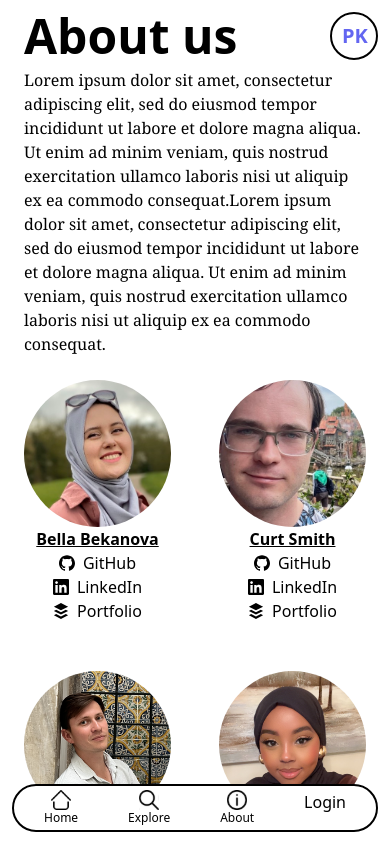
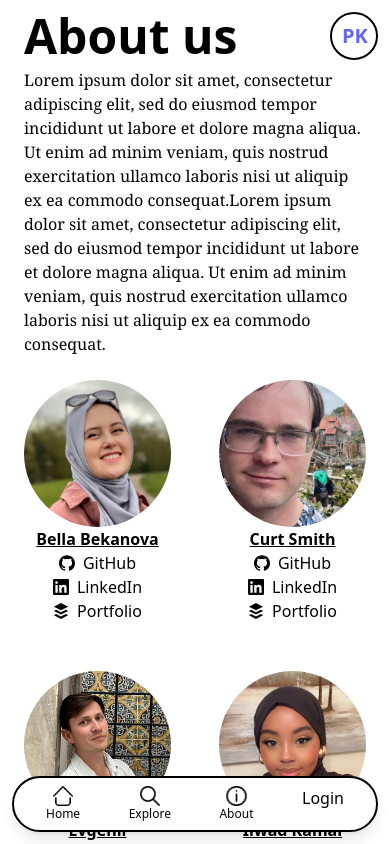
Before and after one commit to SchoolOfCode/bc13_final-project_front-end-zen-coders, a Next.js app: page /about in a window 390 px wide. Shown: the top 844 px of the page. Built offline with nearby package versions, Linux system fonts and the light colour scheme; no server answers.

Commit message:
shodow added to small navbar and icon styling on explore cards

```diff
--- a/components/ExploreCard/ExploreCard.js
+++ b/components/ExploreCard/ExploreCard.js
@@ -35,7 +35,7 @@ export default function ExploreCard({ title, name, startTime, skill }) {
   return (
     <Link href="/profile">
       <div className="m-3 flex flex-row items-center justify-center rounded-3xl border-2 border-black bg-white hover:bg-gray-100 hover:shadow-xl md:m-6 md:flex-col">
-        <div className="m-2 flex w-1/4 items-start self-start rounded-full border-2 border-black md:static md:m-5 md:h-20 md:w-20 md:self-end">
+        <div className="m-2 flex w-1/4 items-start self-start md:static md:m-5 md:h-20 md:w-20 md:self-end md:rounded-full md:border-2 md:border-black">
           {skill === 'Knitting' ? (
             <img
               className="object-contain p-1 md:p-3"
--- a/components/Navbar/NavbarSm.js
+++ b/components/Navbar/NavbarSm.js
@@ -9,9 +9,9 @@ import Image from 'next/image';
 // Navbar component
 export default function NavbarSm() {
   return (
-    <div className="px-3 pb-3 fixed md:hidden bottom-0 bg-white  w-full z-10">
-      <nav className="flex items-center rounded-full border-2 border-black h-12 p-1.5">
-        <div className="flex justify-between w-full ml-6 mr-6">
+    <div className="fixed bottom-0 z-10 w-full px-3 pb-3 md:hidden">
+      <nav className="flex items-center rounded-full border-2 border-black bg-white p-2 shadow-lg">
+        <div className="ml-6 mr-6 flex w-full justify-between">
           <Link href="/" className="flex flex-col">
             <img src="/icons/home.svg" alt="home-icon" className="h-5"></img>
             <h3 className="text-xs">Home</h3>
--- a/pages/explore/index.js
+++ b/pages/explore/index.js
@@ -18,7 +18,7 @@ export default function index({ events }) {
     <div className="mx-3 mb-20 md:mx-12 md:pt-28">
       <Filter />
       <FilterSm />
-      <div className="flex pt-16 flex-row items-center">
+      <div className="flex flex-row items-center pt-16">
         <div className="grid grid-cols-1 md:grid-cols-3 lg:grid-cols-5">
           {events.map((event) => (
             <div key={event.id}>
```
